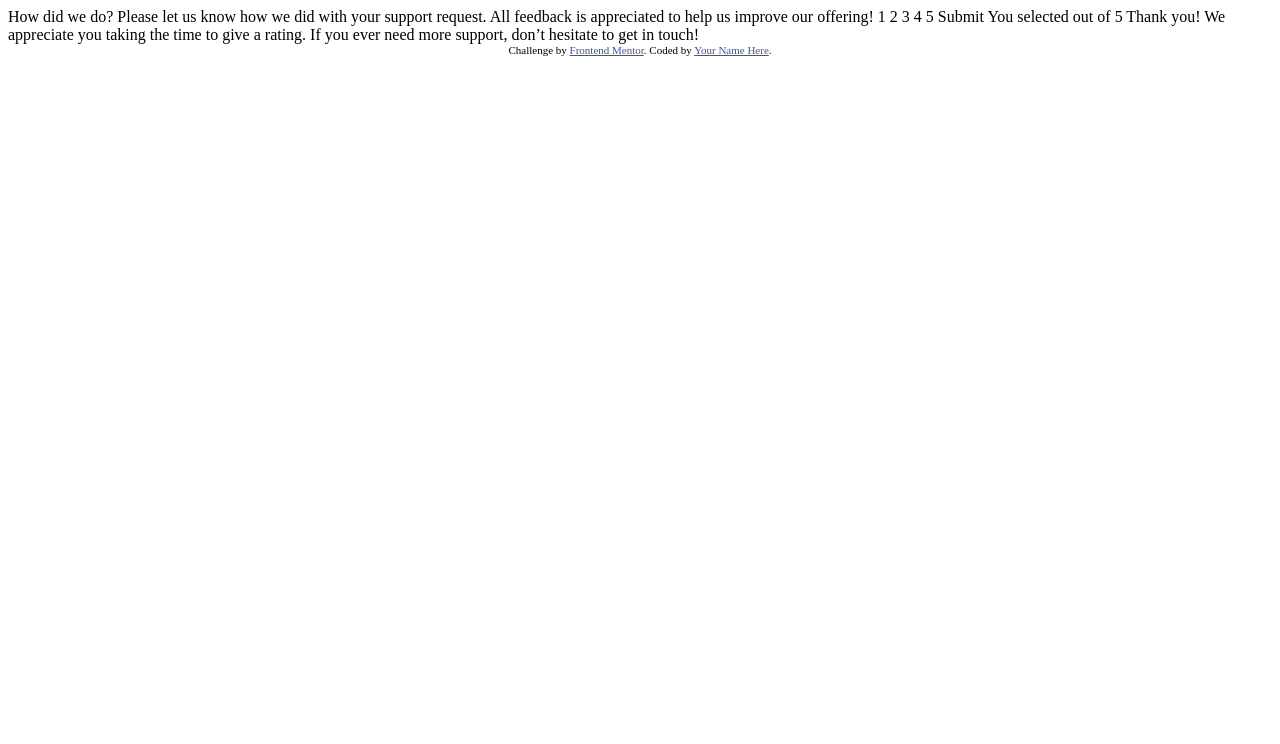
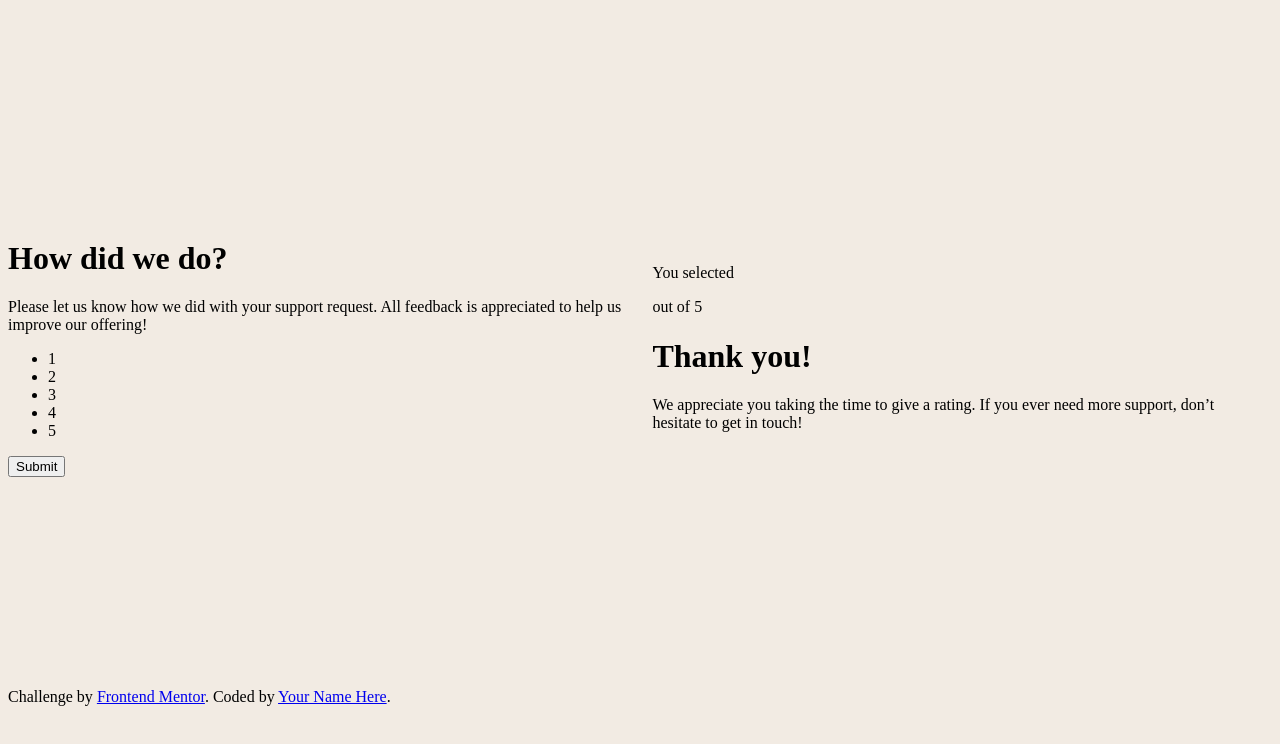
Before and after one commit to ispirar2/interactive-rating-component, a plain HTML site: page index.html in a window 1280 px wide. Drawn offline with Linux system fonts and the light colour scheme.

Commit message:
made the files and some basic html and css code

```diff
--- a/index.html
+++ b/index.html
@@ -6,7 +6,6 @@
       name="viewport"
       content="width=device-width, initial-scale=1.0"
     />
-    <!-- displays site properly based on user's device -->
 
     <link
       rel="icon"
@@ -17,46 +16,56 @@
 
     <link
       rel="stylesheet"
-      href="/src/Style.css"
+      href="/src/style.css"
     />
     <title>
       Frontend Mentor | Interactive
       rating component
     </title>
-
-    <!-- Feel free to remove these styles or customise in your own stylesheet 👍 -->
-    <style>
-      .attribution {
-        font-size: 11px;
-        text-align: center;
-      }
-      .attribution a {
-        color: hsl(228, 45%, 44%);
-      }
-    </style>
   </head>
   <body>
-    <!-- Rating state start -->
+    <main>
+      <!-- Rating state start -->
+      <div
+        class="container rating-states"
+      >
+        <h1>How did we do?</h1>
+        <p>
+          Please let us know how we did
+          with your support request. All
+          feedback is appreciated to
+          help us improve our offering!
+        </p>
+        <ul>
+          <li>1</li>
+          <li>2</li>
+          <li>3</li>
+          <li>4</li>
+          <li>5</li>
+        </ul>
+        <button>Submit</button>
+      </div>
+      <!-- Rating state end -->
 
-    How did we do? Please let us know
-    how we did with your support
-    request. All feedback is appreciated
-    to help us improve our offering! 1 2
-    3 4 5 Submit
-
-    <!-- Rating state end -->
-
-    <!-- Thank you state start -->
-
-    You selected
-    <!-- Add rating here -->
-    out of 5 Thank you! We appreciate
-    you taking the time to give a
-    rating. If you ever need more
-    support, don’t hesitate to get in
-    touch!
-
-    <!-- Thank you state end -->
+      <!-- Thank you state start -->
+      <div
+        class="container thank-you-state"
+      >
+        <div class="state-result">
+          <p>You selected</p>
+          <!-- Add rating here -->
+          <p>out of 5</p>
+        </div>
+        <h1>Thank you!</h1>
+        <p>
+          We appreciate you taking the
+          time to give a rating. If you
+          ever need more support, don’t
+          hesitate to get in touch!
+        </p>
+      </div>
+      <!-- Thank you state end -->
+    </main>
 
     <footer>
       <div class="attribution">
@@ -69,8 +78,9 @@
         <a href="#">Your Name Here</a>.
       </div>
     </footer>
-    <script>
-      src = '/src/index.js';
-    </script>
+    <script
+      type="text/javascript"
+      src="/src/index.js"
+    ></script>
   </body>
 </html>
--- a/src/Style.css
+++ b/src/Style.css
@@ -0,0 +1,25 @@
+* ::before ::after {
+    margin: 0;
+    padding: 0;
+    box-sizing: border-box;
+}
+:root{
+
+}
+
+/* general styles */
+body {
+    height: 100vh;
+    width: 100vw;
+    font size: 1rem;
+    font-family: 'Montserrat';
+    background-color: hsl(30, 38%, 92%);
+}
+
+main{
+    height: 85vh;
+    width: 98vw;
+    display: flex;
+    justify-content: center;
+    align-items: center;
+}
--- a/src/index.js
+++ /dev/null
@@ -1 +0,0 @@
-var mystr = ''
```
